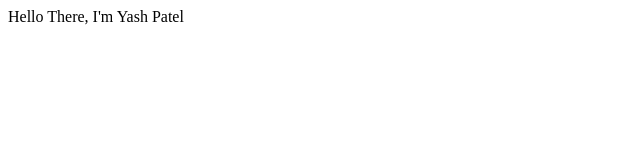
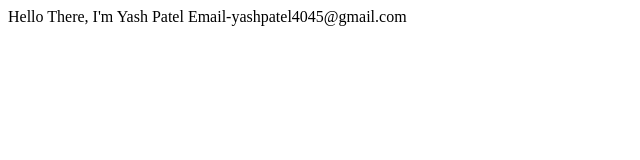
Before and after one commit to CosmosAkaYash/cosmosakayash.github.io, a plain HTML site: page index.html in a window 1280 px wide. Shown: the whole page, without its empty margins (0-640 px from the left). Drawn offline with Linux system fonts and the light colour scheme.

Commit message:
Update index.html

```diff
--- a/index.html
+++ b/index.html
@@ -7,5 +7,6 @@
 </head>
 <body>
     Hello There, I'm Yash Patel
+    Email-yashpatel4045@gmail.com
 </body>
 </html>
```
